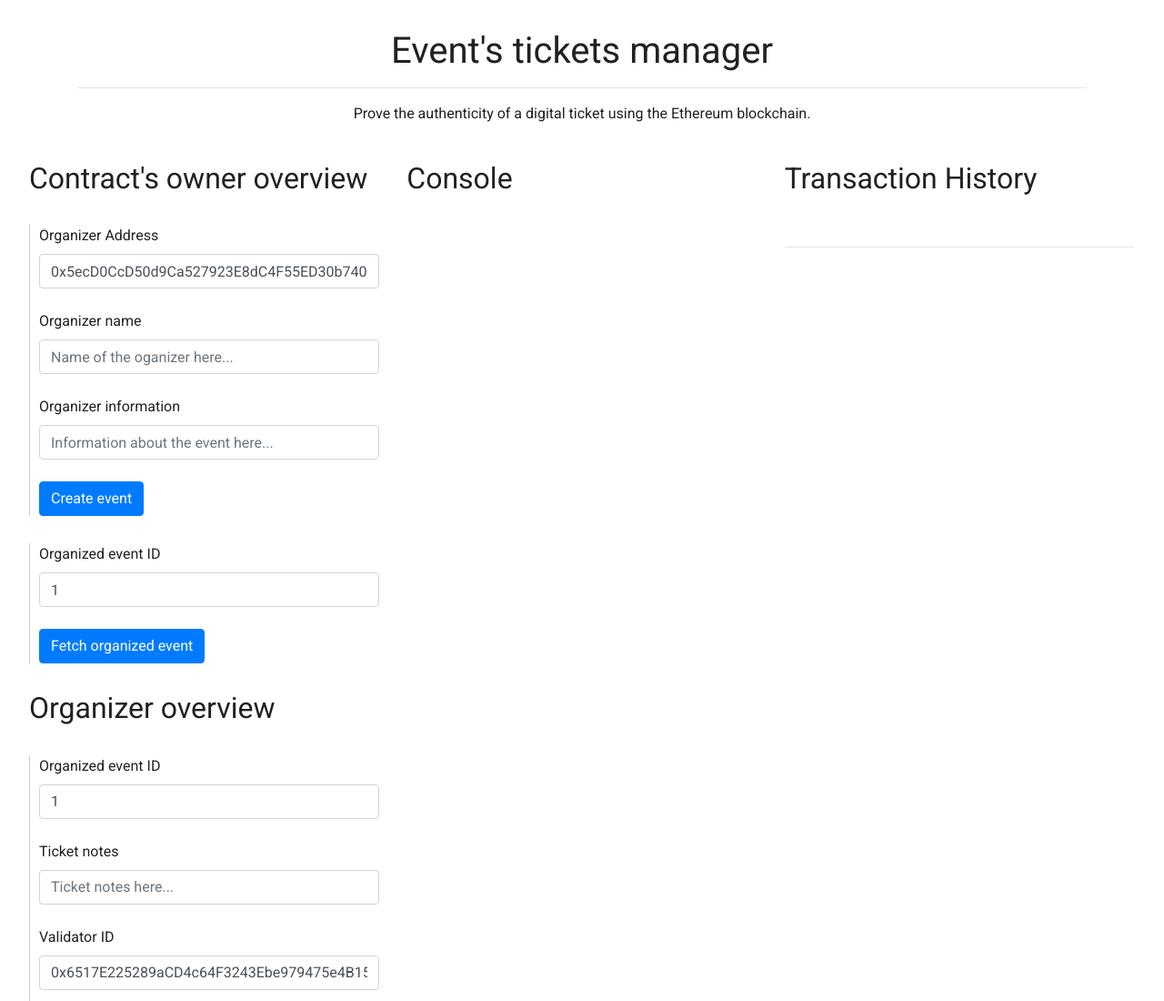
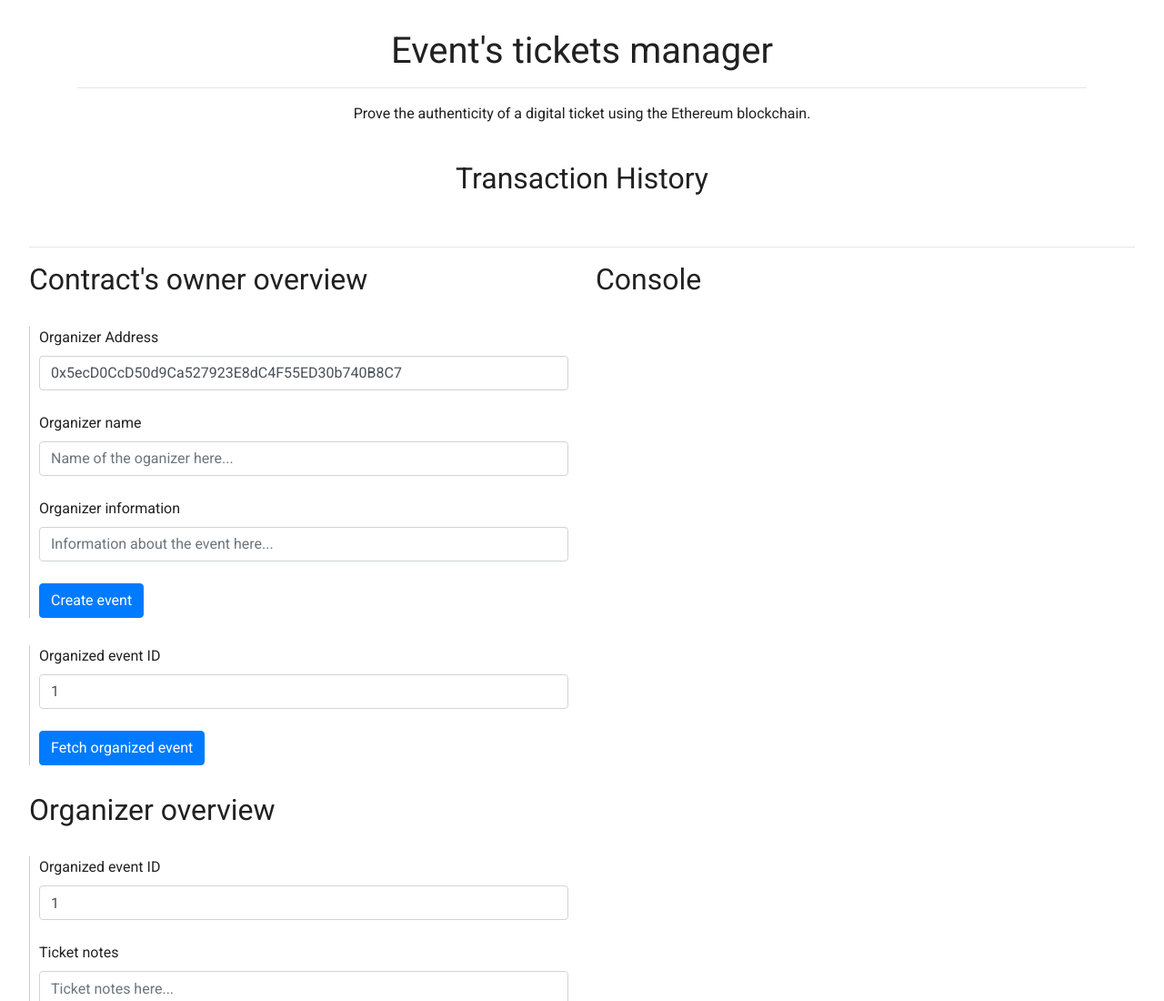
Before and after one commit to jero-at-github/Tickets-DApp, a website: page index.html in a window 1280 px wide. Shown: the top 1100 px of the page at 91% size. Drawn offline with nearby package versions, Linux system fonts and the light colour scheme.

Commit message:
Transaction history moved to the top

```diff
--- a/index.html
+++ b/index.html
@@ -21,7 +21,19 @@
     </div>
 
     <div class="row">
-        <div class="col-4">
+        <div class="col-12" style="text-align: center;">
+            <h2>Transaction History<span id="ftc-history"></span></h2>
+            <div>
+                <ul id="ftc-events">
+                    <!-- Events will appear here from app.js -->
+                </ul>
+                <br>
+                <hr>
+            </div>
+        </div>
+    </div>
+    <div class="row">
+        <div class="col-6">
 
             <!-- Create organized event-->
             <h2>Contract's owner overview</h2>
@@ -104,20 +116,10 @@
                  <button type="button" class="btn btn-primary" data-id="7">Validate ticket</button> [Change in Metamask to validator account]
              </div>
         </div>
-        <div class="col-4">
+        <div class="col-6">
             <h2>Console<span></span></h2>
             <div id="console">
 
-            </div>
-        </div>
-        <div class="col-4">
-            <h2>Transaction History<span id="ftc-history"></span></h2>
-            <div>
-                <ul id="ftc-events">
-                    <!-- Events will appear here from app.js -->
-                </ul>
-                <br>
-                <hr>
             </div>
         </div>
     </div>
```
